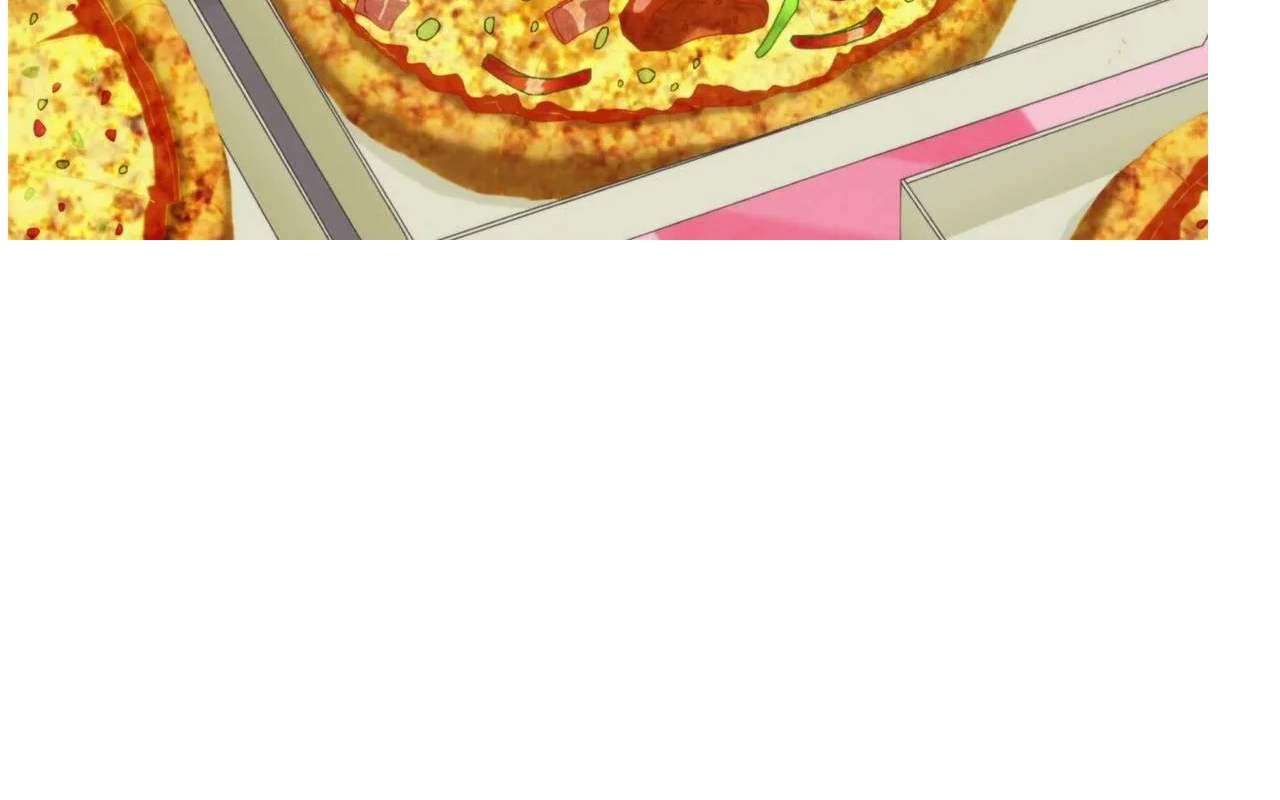
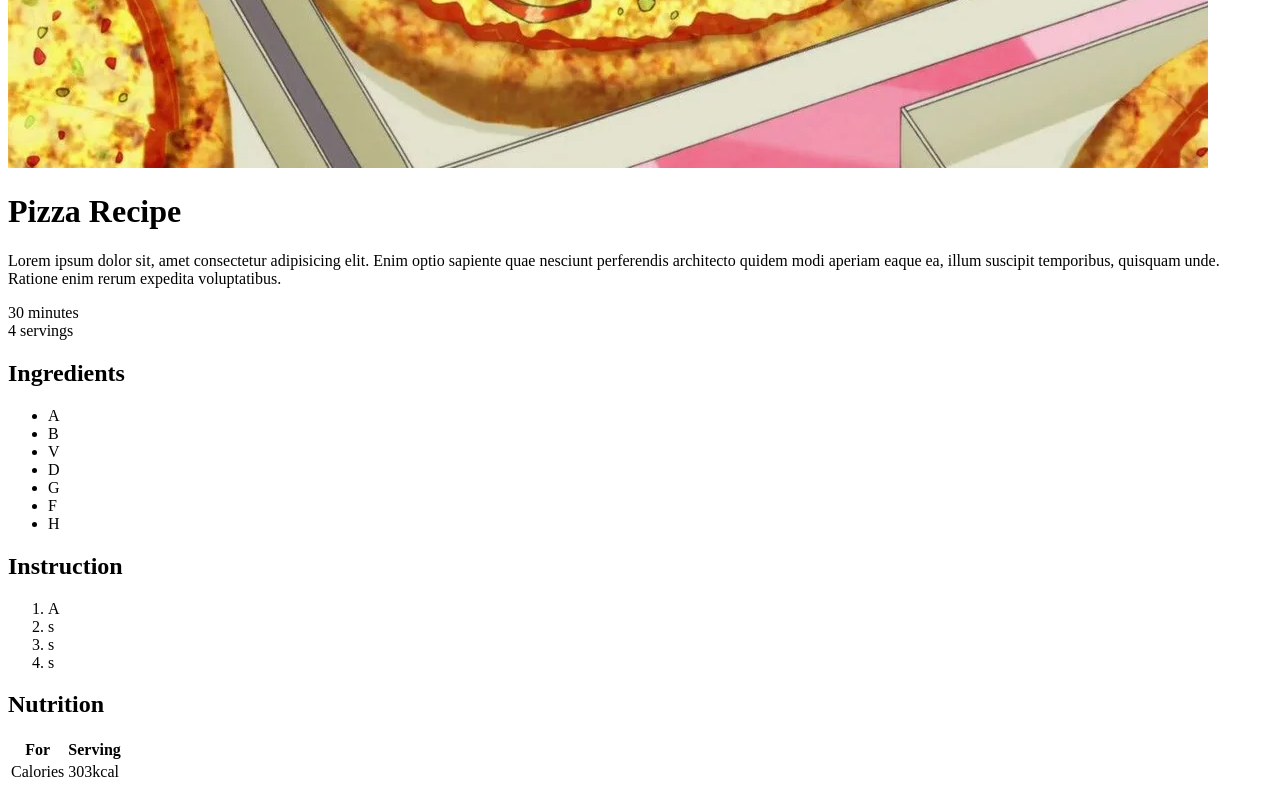
Before and after one commit to Nechaz/odin-recipes, a plain HTML site: page recipes/pizza.html in a window 1280 px wide. Shown: the part 515-1315 px from the top of the page. Before the commit the page ends 800 px from the top, so only its background shows below. Drawn offline with Linux system fonts and the light colour scheme.

Commit message:
Created boiler plate for recipes pages

```diff
--- a/recipes/pizza.html
+++ b/recipes/pizza.html
@@ -7,7 +7,59 @@
     <title>Pizza Recipe</title>
   </head>
   <body>
-    <h1>Pizza Recipe</h1>
-    <img src="../assets/pizza.webp" alt="Pizza" />
+    <img class="recipeImg" src="../assets/pizza.webp" alt="Pizza" />
+    <h1 class="recipeTitle">Pizza Recipe</h1>
+    <p class="recipeDescription">
+      Lorem ipsum dolor sit, amet consectetur adipisicing elit. Enim optio
+      sapiente quae nesciunt perferendis architecto quidem modi aperiam eaque
+      ea, illum suscipit temporibus, quisquam unde. Ratione enim rerum expedita
+      voluptatibus.
+    </p>
+    <div class="recipeInformation">
+      <div class="recipeTime">30 minutes</div>
+      <div class="recipeServings">4 servings</div>
+    </div>
+    <article class="recipeIngredients">
+      <h1 class="ingredeintsTitle">Ingredients</h1>
+      <ul>
+        <li>A</li>
+        <li>B</li>
+        <li>V</li>
+        <li>D</li>
+        <li>G</li>
+        <li>F</li>
+        <li>H</li>
+      </ul>
+    </article>
+    <article class="recipeInstruction">
+      <h1 class="intructionTitle">Instruction</h1>
+      <ol>
+        <li>A</li>
+        <li>s</li>
+        <li>s</li>
+        <li>s</li>
+      </ol>
+    </article>
+    <article class="recipeNutrition">
+      <h1 class="nutritionTitle">Nutrition</h1>
+      <table>
+        <tr>
+          <th>For</th>
+          <th>Serving</th>
+        </tr>
+        <tr>
+          <td>Calories</td>
+          <td>303kcal</td>
+        </tr>
+        <tr>
+          <td></td>
+          <td></td>
+        </tr>
+        <tr>
+          <td></td>
+          <td></td>
+        </tr>
+      </table>
+    </article>
   </body>
 </html>
```
